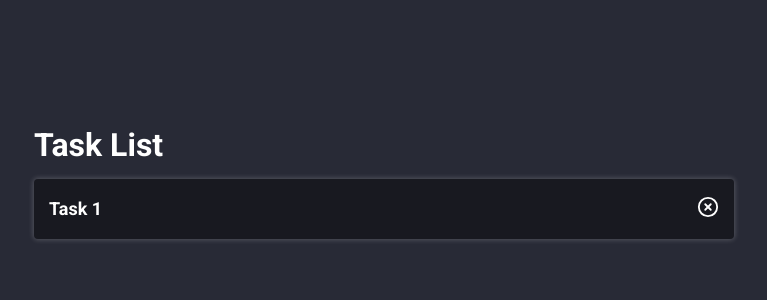
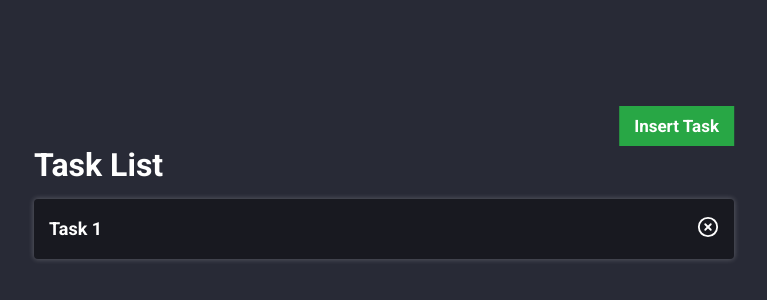
Before and after one commit to Cleiton-D/TaskApp, a React (Create React App) app: page / in a window 1280 px wide. Shown: the part 218-518 px from the top of the page, without its empty margins (256-1023 px from the left). Built offline with nearby package versions, Linux system fonts and the light colour scheme.

Commit message:
Add new task action

```diff
--- a/package.json
+++ b/package.json
@@ -10,6 +10,7 @@
     "@types/node": "^12.0.0",
     "@types/react": "^16.9.0",
     "@types/react-dom": "^16.9.0",
+    "polished": "^3.6.5",
     "react": "^16.13.1",
     "react-dom": "^16.13.1",
     "react-icons": "^3.11.0",
--- /dev/null
+++ b/src/components/Button/index.tsx
@@ -0,0 +1,17 @@
+import React, { ButtonHTMLAttributes } from 'react';
+
+import { Container } from './styles';
+
+type ActionButtonProps = ButtonHTMLAttributes<HTMLButtonElement> & {
+  color?: string;
+};
+
+const Button: React.FC<ActionButtonProps> = ({ children, color, ...rest }) => {
+  return (
+    <Container backgroundColor={color} {...rest}>
+      {children}
+    </Container>
+  );
+};
+
+export default Button;
--- /dev/null
+++ b/src/components/Button/styles.ts
@@ -0,0 +1,24 @@
+import styled from 'styled-components';
+import { shade } from 'polished';
+
+type ContainerProps = {
+  backgroundColor?: string;
+};
+
+export const Container = styled.button<ContainerProps>`
+  height: 40px;
+  padding: 0 15px;
+  border: 0;
+  background-color: ${(props) => props.backgroundColor || '#007bff'};
+  color: #fff;
+  font-weight: bold;
+  font-size: 17px;
+  transition: background-color 0.2s;
+
+  &:hover {
+    background-color: ${(props) =>
+      props.backgroundColor
+        ? shade(0.2, props.backgroundColor)
+        : shade(0.2, '#007bff')};
+  }
+`;
--- a/src/pages/Dashboard/index.tsx
+++ b/src/pages/Dashboard/index.tsx
@@ -1,18 +1,29 @@
 import React, { useCallback } from 'react';
+import { useHistory } from 'react-router-dom';
 import { FiXCircle } from 'react-icons/fi';
 
 import ActionButton from '../../components/ActionButton';
+import Button from '../../components/Button';
 
 import { Container, Content, TaskList } from './styles';
 
 const Dashboard: React.FC = () => {
+  const history = useHistory();
+
   const handleDelete = useCallback((event: React.MouseEvent) => {
     console.log(event.target);
   }, []);
 
+  const handleNewTask = useCallback(() => {
+    history.push('new');
+  }, [history]);
+
   return (
     <Container>
       <Content>
+        <Button color="#28a745" onClick={handleNewTask}>
+          Insert Task
+        </Button>
         <h1>Task List</h1>
         <TaskList>
           <li>
--- a/src/pages/Dashboard/styles.ts
+++ b/src/pages/Dashboard/styles.ts
@@ -14,6 +14,12 @@ export const Content = styled.div`
 
   h1 {
     margin-bottom: 15px;
+  }
+
+  > button {
+    position: relative;
+    left: 100%;
+    transform: translateX(-100%);
   }
 `;
 
--- /dev/null
+++ b/src/pages/NewTask/index.tsx
@@ -0,0 +1,7 @@
+import React from 'react';
+
+const NewTask: React.FC = () => {
+  return <h1>New Task</h1>;
+};
+
+export default NewTask;
--- a/src/routes/index.tsx
+++ b/src/routes/index.tsx
@@ -2,10 +2,12 @@ import React from 'react';
 import { Switch, Route } from 'react-router-dom';
 
 import Dashboard from '../pages/Dashboard';
+import NewTask from '../pages/NewTask';
 
 const Routes: React.FC = () => (
   <Switch>
     <Route path="/" exact component={Dashboard} />
+    <Route path="/new" component={NewTask} />
   </Switch>
 );
 
```
Also changed, not shown: 1 other file (tests, documents, lock files or other folders).
